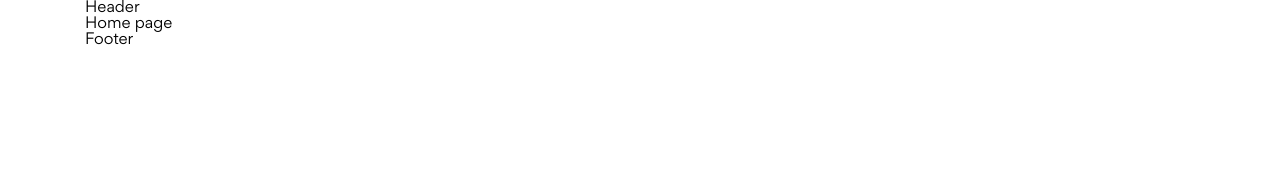
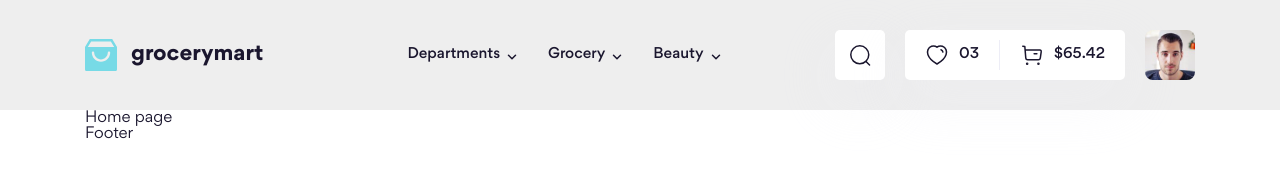
Before and after one commit to nguyentrongbut/f8-project-08, a website: page index.html in a window 1280 px wide. Drawn offline with Linux system fonts and the light colour scheme.

Commit message:
css header pc

```diff
--- a/index.html
+++ b/index.html
@@ -42,8 +42,13 @@
         <script src="./assets/js/scripts.js"></script>
     </head>
     <body>
+        <!-- Header -->
+        <header id="header" class="header"></header>
+            <script>
+                load("#header", "./template/header.html");
+            </script>
         <div class="container">
-            <!-- Header -->
+
         <header id="header"></header>
         <script>
             load("#header", "./template/header.html");
--- a/scss/base/_base.scss
+++ b/scss/base/_base.scss
@@ -2,6 +2,12 @@
 ::before,
 ::after {
     box-sizing: border-box;
+}
+:root {
+    // --text-color: #1a162e;
+    --text-color: #1a162e;
+    --icon-color: brightness(0) saturate(100%) invert(9%) sepia(11%)
+        saturate(3116%) hue-rotate(210deg) brightness(90%) contrast(97%);
 }
 html {
     font-size: 62.5%;
@@ -9,4 +15,28 @@ html {
 body {
     font-size: 1.6rem;
     font-family: Gordita, sans-serif;
+    color: var(--text-color);
 }
+
+a {
+    color: inherit;
+    text-decoration: none;
+}
+
+button {
+    border: none;
+    outline: none;
+    background: transparent;
+}
+
+button,
+input,
+textarea,
+select {
+    font-family: inherit;
+    color: inherit;
+}
+
+.icon {
+    filter: var(--icon-color);
+}
--- /dev/null
+++ b/scss/components/_index.scss
@@ -0,0 +1 @@
+@forward "./logo";
--- /dev/null
+++ b/scss/components/_logo.scss
@@ -0,0 +1,10 @@
+.logo {
+    display: flex;
+    align-items: center;
+    gap: 14px;
+    &__title {
+        font-size: 2.2rem;
+        font-weight: 700;
+        line-height: 145.455%;
+    }
+}
--- /dev/null
+++ b/scss/layout/_header.scss
@@ -0,0 +1,80 @@
+%flexItemCenter {
+    display: flex;
+    align-items: center;
+}
+.header {
+    background-color: #eee;
+}
+
+.top-bar {
+    @extend %flexItemCenter;
+    padding: 30px 0;
+}
+
+.navbar {
+    margin-left: 144px;
+    margin-right: auto;
+
+    &__list {
+        @extend %flexItemCenter;
+        gap: 30px;
+    }
+
+    &__link {
+        @extend %flexItemCenter;
+        gap: 6px;
+        font-size: 1.5rem;
+        font-weight: 500;
+        line-height: 146.667%;
+    }
+
+    &__arrow {
+        margin-top: 3px;
+    }
+}
+
+.top-act {
+    @extend %flexItemCenter;
+    gap: 20px;
+
+    &__group {
+        @extend %flexItemCenter;
+
+        min-width: 50px;
+        height: 50px;
+
+        border-radius: 0.5rem;
+        background: #fff;
+        box-shadow: 0px 20px 60px 10px rgba(237, 237, 246, 0.2);
+    }
+
+    &__group--single &__btn {
+        padding: 13px;
+    }
+
+    &__btn {
+        @extend %flexItemCenter;
+        gap: 10px;
+        padding: 13px 20px;
+        cursor: pointer;
+    }
+
+    &__title {
+        font-size: 1.5rem;
+        font-weight: 500;
+        line-height: 146.667%;
+    }
+
+    &__separate {
+        width: 1px;
+        height: 30px;
+        background: #ededf6;
+    }
+
+    &__avatar {
+        display: block;
+        width: 50px;
+        height: 50px;
+        border-radius: 8px;
+    }
+}
--- /dev/null
+++ b/scss/layout/_index.scss
@@ -0,0 +1 @@
+@forward "./header";
--- a/scss/main.scss
+++ b/scss/main.scss
@@ -1 +1,3 @@
 @use "./base";
+@use "./layout";
+@use "./components";
--- a/template/header.html
+++ b/template/header.html
@@ -1,3 +1,90 @@
-<div class="header__inner">
-    <h2>Header</h2>
+<div class="container">
+    <div class="top-bar">
+        <!-- Logo -->
+        <a href="./" class="logo">
+            <img
+                src="./assets/icons/logo.svg"
+                alt="grocerymart"
+                class="logo__img"
+            />
+            <h1 class="logo__title">grocerymart</h1>
+        </a>
+        <!-- Navbar -->
+        <nav class="navbar">
+            <ul class="navbar__list">
+                <li>
+                    <a href="" class="navbar__link">
+                        Departments
+                        <img
+                            src="./assets/icons/arrow-down.svg"
+                            alt=""
+                            class="icon navbar__arrow"
+                        />
+                    </a>
+                </li>
+                <li>
+                    <a href="" class="navbar__link">
+                        Grocery
+                        <img
+                            src="./assets/icons/arrow-down.svg"
+                            alt=""
+                            class="icon navbar__arrow"
+                        />
+                    </a>
+                </li>
+                <li>
+                    <a href="" class="navbar__link">
+                        Beauty
+                        <img
+                            src="./assets/icons/arrow-down.svg"
+                            alt=""
+                            class="icon navbar__arrow"
+                        />
+                    </a>
+                </li>
+            </ul>
+        </nav>
+
+        <!-- Actions -->
+        <div class="top-act">
+            <div class="top-act__group top-act__group--single">
+                <button class="top-act__btn">
+                    <img
+                        src="./assets/icons/search.svg"
+                        alt=""
+                        class="icon top-act__icon"
+                    />
+                </button>
+            </div>
+
+            <div class="top-act__group">
+                <button class="top-act__btn">
+                    <img
+                        src="./assets/icons/heart.svg"
+                        alt=""
+                        class="icon top-act__icon"
+                    />
+                    <span class="top-act__title">03</span>
+                </button>
+
+                <div class="top-act__separate"></div>
+
+                <button class="top-act__btn">
+                    <img
+                        src="./assets/icons/buy.svg"
+                        alt=""
+                        class="icon top-act__icon"
+                    />
+                    <span class="top-act__title">$65.42</span>
+                </button>
+            </div>
+            <div class="top-act__user">
+                <img
+                    src="./assets/img/avatar.jpg"
+                    alt=""
+                    class="top-act__avatar"
+                />
+            </div>
+        </div>
+    </div>
 </div>
```
Also changed, not shown: assets/css/main.css, assets/icons/arrow-down.svg (added), assets/icons/buy.svg (added), assets/icons/heart.svg (added), assets/icons/logo.svg (added), assets/icons/search.svg (added), assets/img/avatar.jpg (added), 2 other files. Lines whose indentation alone changed are shown as unchanged.
